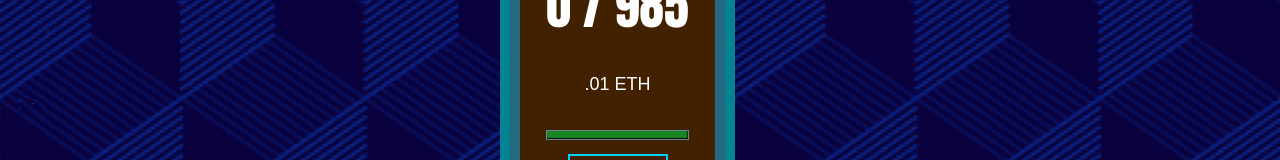
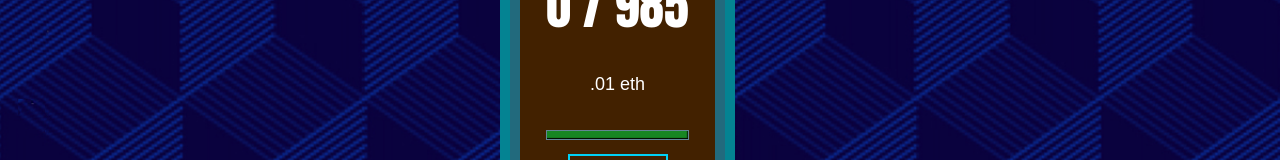
Before and after one commit to vishal123test/DEMOTest, a React (Create React App) app: page / in a window 1280 px wide. Shown: the part 251-411 px from the top of the page. Built offline with nearby package versions, Linux system fonts and the light colour scheme.

Commit message:
Update App.js

```diff
--- a/src/App.js
+++ b/src/App.js
@@ -390,7 +390,7 @@ function App() {
                 <s.TextDescription
                   style={{ textAlign: "center", color: "var(--accent-text)", fontSize: "18px", fontFamily: "fantasy" }}
                 >
-                  .01 ETH
+                  .01 eth
                 </s.TextDescription>
                 <s.SpacerSmall />
                 {blockchain.account === "" ||
```
